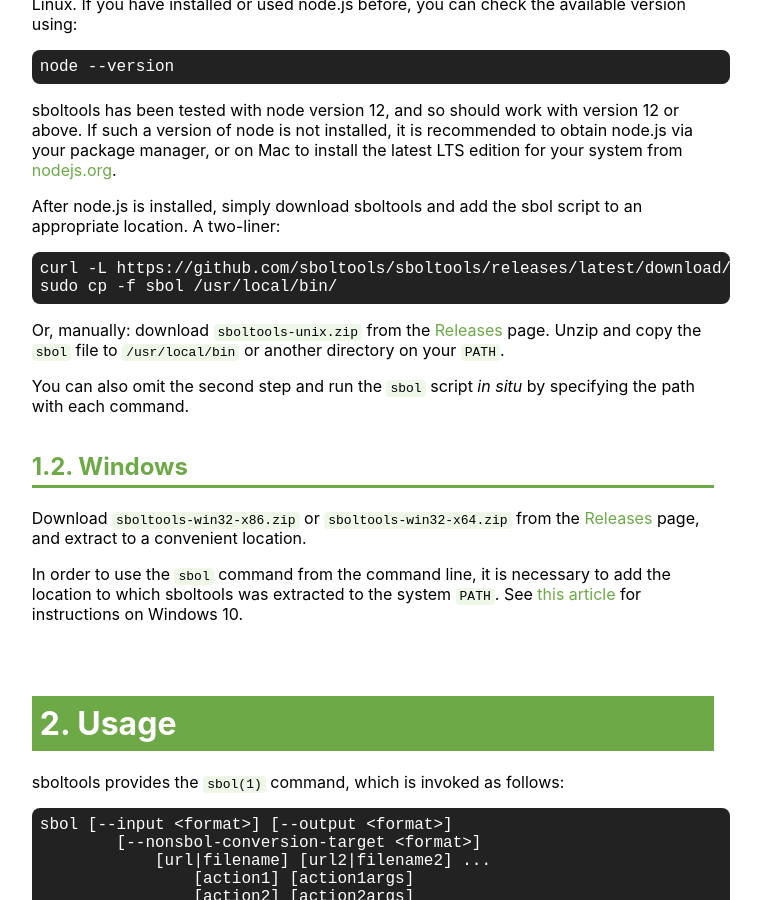
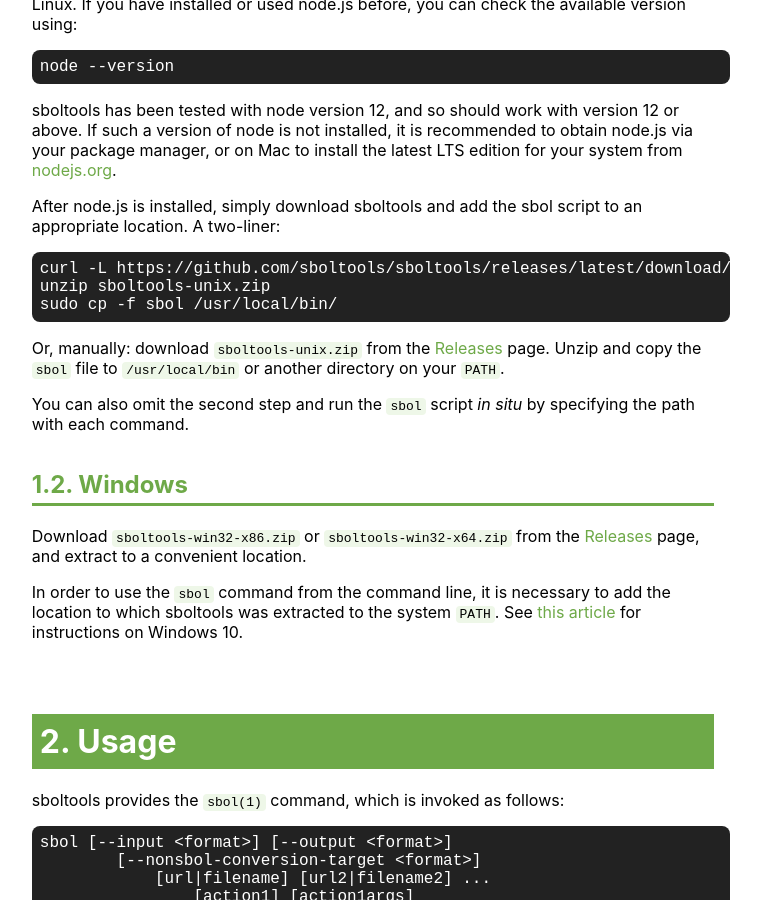
Before and after one commit to sboltools/sboltools.github.io, a Jekyll site: the page built from docs.html, in a window 1280 px wide and 900 px high, scrolled down 1280 px. Shown: the whole window, without its empty margins (229-990 px from the left). Built offline with Jekyll 4.4.1, drawn with Linux system fonts in a browser that asks for light colours.

Commit message:
fix install command
unzip doesn't accept data via STDIN

```diff
--- a/docs.html
+++ b/docs.html
@@ -1,6 +1,6 @@
 ---
 layout: default
-title: "Happy Jekylling!"
+title: "SBOLtools"
 ---
 <div class="sec-container">
 
@@ -67,7 +67,8 @@
     <p>After node.js is installed, simply download sboltools and add the sbol script to an appropriate location.  A two-liner:</p>
 
 <pre>
-curl -L https://github.com/sboltools/sboltools/releases/latest/download/sboltools-unix.zip | unzip
+curl -L https://github.com/sboltools/sboltools/releases/latest/download/sboltools-unix.zip > sboltools-unix.zip
+unzip sboltools-unix.zip
 sudo cp -f sbol /usr/local/bin/
 </pre>
 
```
